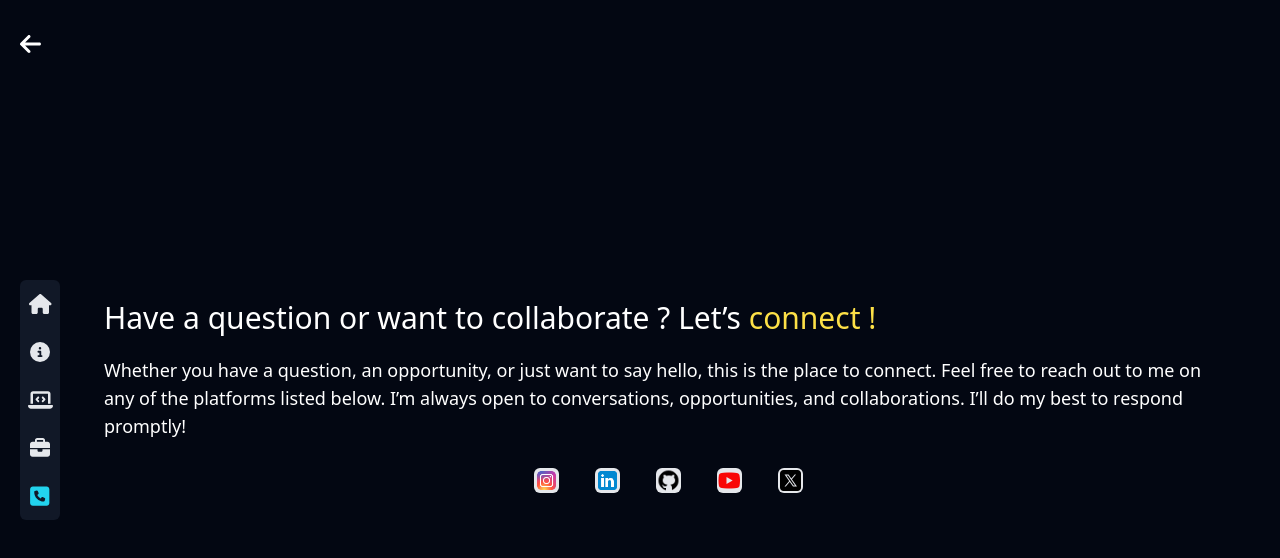
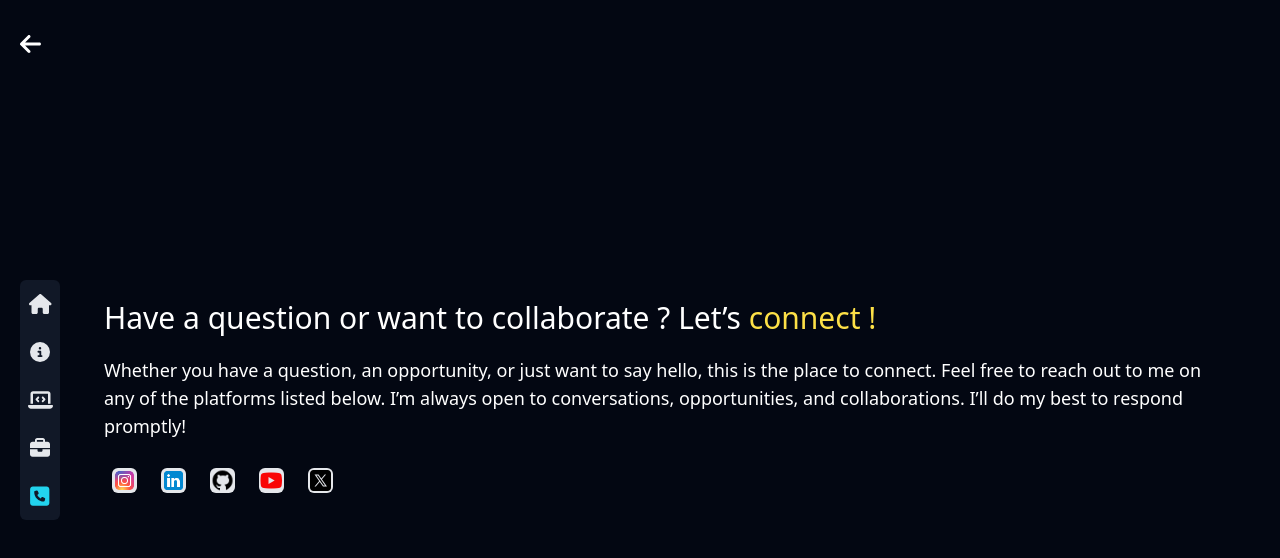
Before and after one commit to geeksrahul/geeksrahul, a React (Vite) app: page /contact in a window 1280 px wide. Shown: the top 558 px of the page. Built offline with nearby package versions, Linux system fonts and the light colour scheme.

Commit message:
contact container : gap-2

```diff
--- a/src/pages/Contact.jsx
+++ b/src/pages/Contact.jsx
@@ -27,7 +27,7 @@ function Contact() {
     <p className='text-md lg:text-lg'>
     Whether you have a question, an opportunity, or just want to say hello, this is the place to connect. Feel free to reach out to me on any of the platforms listed below. I’m always open to conversations, opportunities, and collaborations. I’ll do my best to respond promptly!
     </p>
-    <div className='flex gap-3 lg:gap-5 flex-wrap justify-center items-center'>
+    <div className='flex gap-2 flex-wrap justify-start'>
       <SocialAccount icon={instagram} username="" url="https://instagram.com/geeksrahul.log" />
       <SocialAccount icon={linkedin} username="" url="https://www.linkedin.com/in/geeksrahul/" />
       <SocialAccount icon={github} username="" url="https://github.com/geeksrahul" />
```
